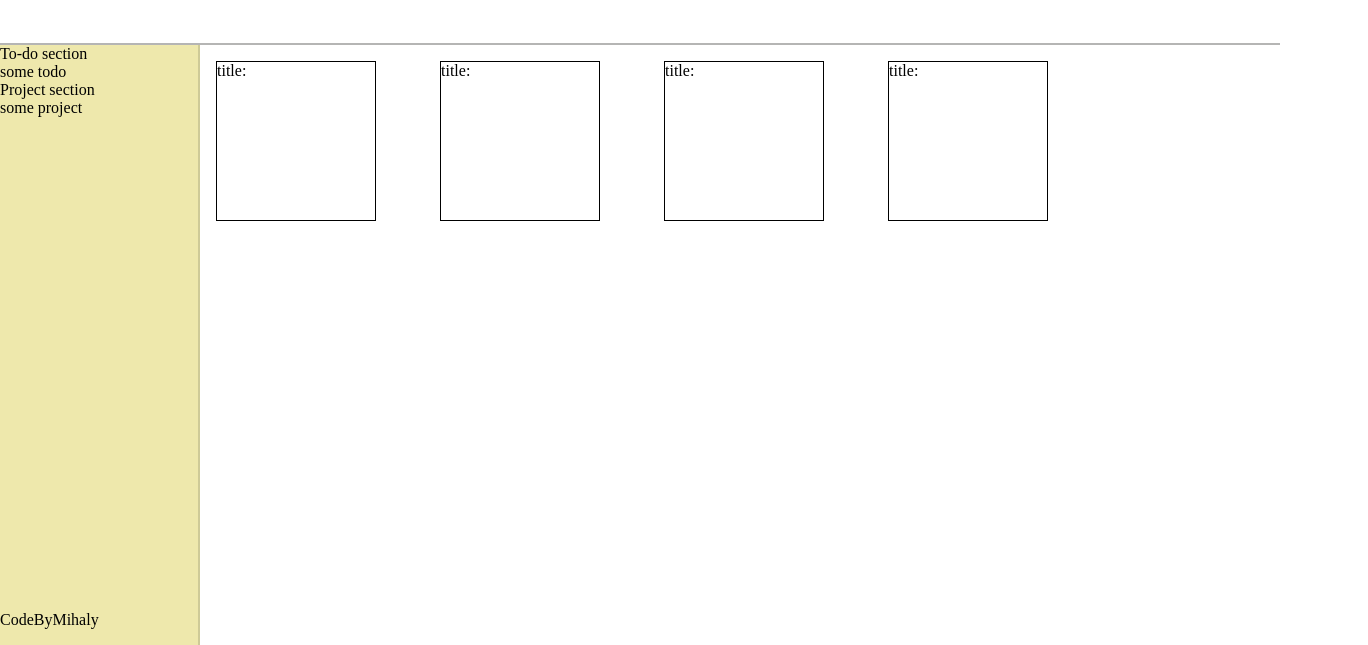
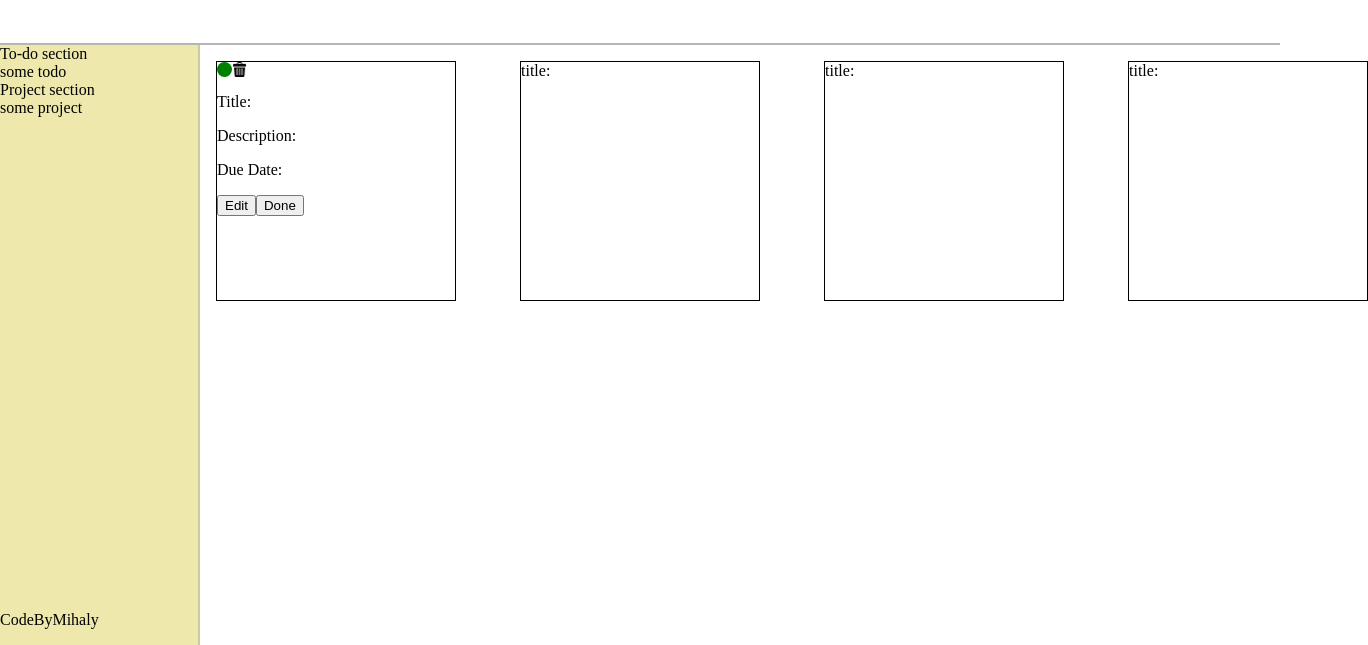
Before and after one commit to codeByMihaly/To-Do-List, a website built with webpack: page src/template.html in a window 1280 px wide. Shown: the part 155-800 px from the top of the page, 1368 px wide, since content can reach past the window. Built offline with nearby package versions, Linux system fonts and the light colour scheme; files whose address does not match are found by name.

Commit message:
in JS in containter added classes and id-s

```diff
--- a/src/layout.js
+++ b/src/layout.js
@@ -1,4 +1,5 @@
 import snail from "./icons/snail.png";
+import trash from "./icons/trash-can.png";
 
 const container = document.getElementById("container");
 
@@ -20,7 +21,7 @@ export function createHeader() {
 
     const username = document.createElement("h3");
     username.id = "username-id";
-    username.textContent = "Type here your name!";
+    username.textContent = "Type your name here!";
 
     div.append(headerIcon, username);
 
@@ -52,7 +53,7 @@ export function createSidebar() {
     project.textContent = "some project";
 
     const footerText = document.createElement("p");
-    footerText.id = "footer-text-id";
+    footerText.id = "footer-text";
     footerText.textContent = "CodeByMihaly";
 
     divToDo.append(toDo);
@@ -71,9 +72,55 @@ export function createMain() {
     const content = document.createElement("div");
     content.classList.add("content");
 
-    const contentbox1 = document.createElement("div");
-    contentbox1.classList.add("content-box");
-    contentbox1.textContent = "title:";
+    const upperToDoPart = document.createElement("div");
+    upperToDoPart.classList.add("upper-to-do-part");
+
+    const priority = document.createElement("div");
+    priority.id = "priority-to-do";
+
+    const deleteToDoButton = document.createElement("img");
+    deleteToDoButton.id = "delete-to-do-button";
+    deleteToDoButton.src = trash;
+    deleteToDoButton.alt = "trash-icon";
+
+    const contentBox1 = document.createElement("div");
+    contentBox1.classList.add("content-box");
+
+    const middleToDoPart = document.createElement("div");
+    middleToDoPart.classList.add("middle-to-do-part");
+
+    const titleContent = document.createElement("p");
+    titleContent.id = "title-to-do"
+    titleContent.textContent = "Title:";
+    const descriptionContent = document.createElement("p");
+    descriptionContent.id = "description.to-do";
+    descriptionContent.textContent = "Description:";
+    const dueDateContent = document.createElement("p");
+    dueDateContent.id = "due-date-to-do";
+    dueDateContent.textContent = "Due Date:";
+
+    const bottomToDoPart = document.createElement("div");
+    bottomToDoPart.classList.add("bottom-to-do-part");
+
+    const editToDoButton = document.createElement("button");
+    editToDoButton.id = "edit-to-do-button";
+    editToDoButton.textContent = "Edit";
+
+    const doneToDoButton = document.createElement("button");
+    doneToDoButton.id = "done-to-do-button";
+    doneToDoButton.textContent = "Done";
+
+    upperToDoPart.append(priority, deleteToDoButton);
+
+    bottomToDoPart.append(editToDoButton, doneToDoButton);
+
+    middleToDoPart.append(titleContent, descriptionContent, dueDateContent);
+
+    contentBox1.append(
+        upperToDoPart,
+        middleToDoPart,
+        bottomToDoPart
+    );
 
     const contentbox2 = document.createElement("div");
     contentbox2.classList.add("content-box");
@@ -87,7 +134,7 @@ export function createMain() {
     contentbox4.classList.add("content-box");
     contentbox4.textContent = "title:";
 
-    content.append(contentbox1, contentbox2, contentbox3, contentbox4);
+    content.append(contentBox1, contentbox2, contentbox3, contentbox4);
 
     main.appendChild(content);
 
--- a/src/styles.css
+++ b/src/styles.css
@@ -47,12 +47,29 @@ body {
 
 .content-box {
     border: 1px solid black;
-    width: 10em;
-    height: 10em;
+    min-width: 15em;
+    min-height: 15em;
     margin: 1em;
 }
 
-#footer-text-id {
+.upper-to-do-part {
+    display: flex;
+}
+
+#priority-to-do {
+    width: 15px;
+    height: 15px;
+    border-radius: 50%;
+    background-color: green;
+
+}
+
+#delete-to-do-button {
+    width: 15px;
+    height: 15px;
+}
+
+#footer-text {
     position: absolute;
     bottom: 0;
 }
```
Also changed, not shown: README.md, src/icons/trash-can.png (added).
